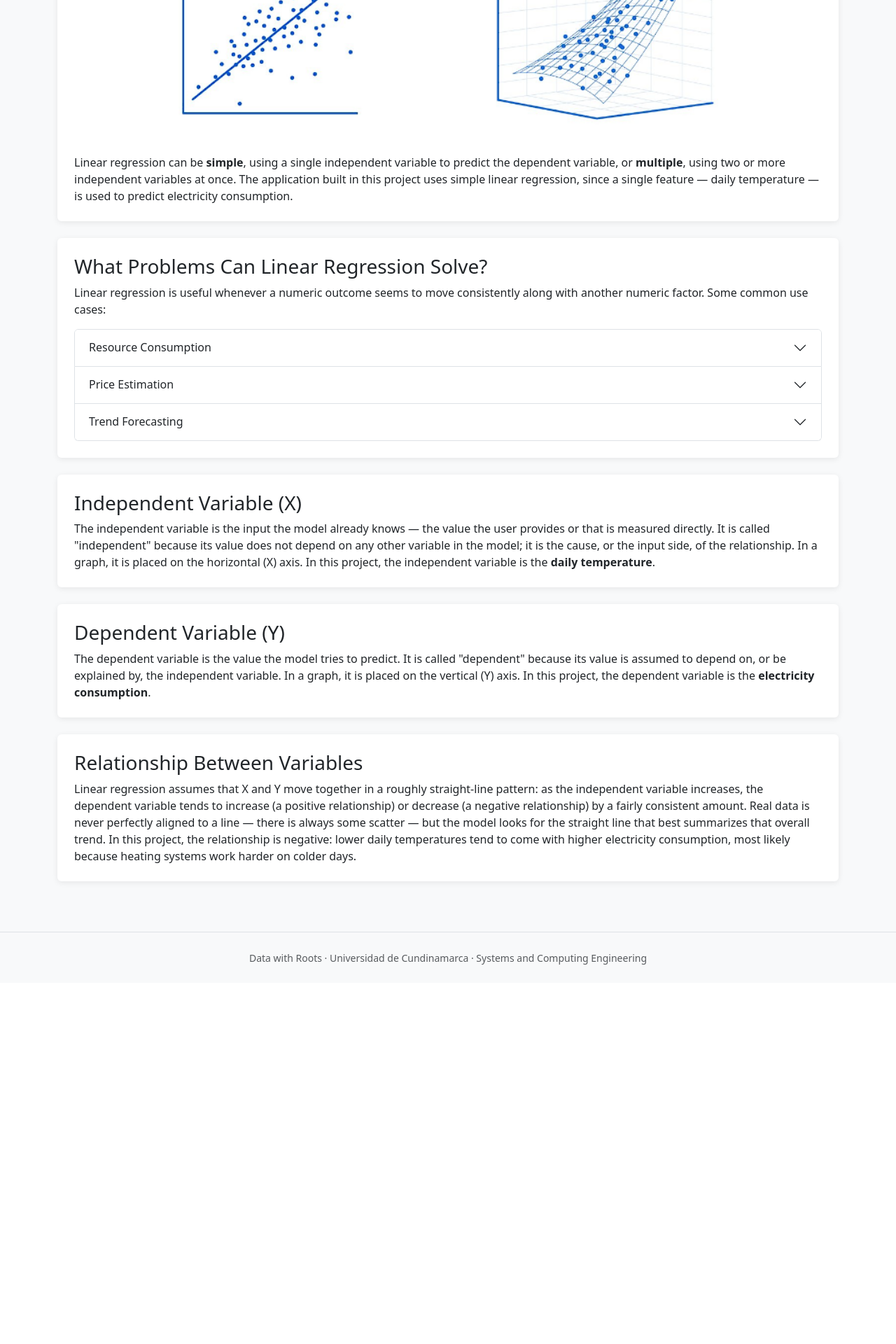
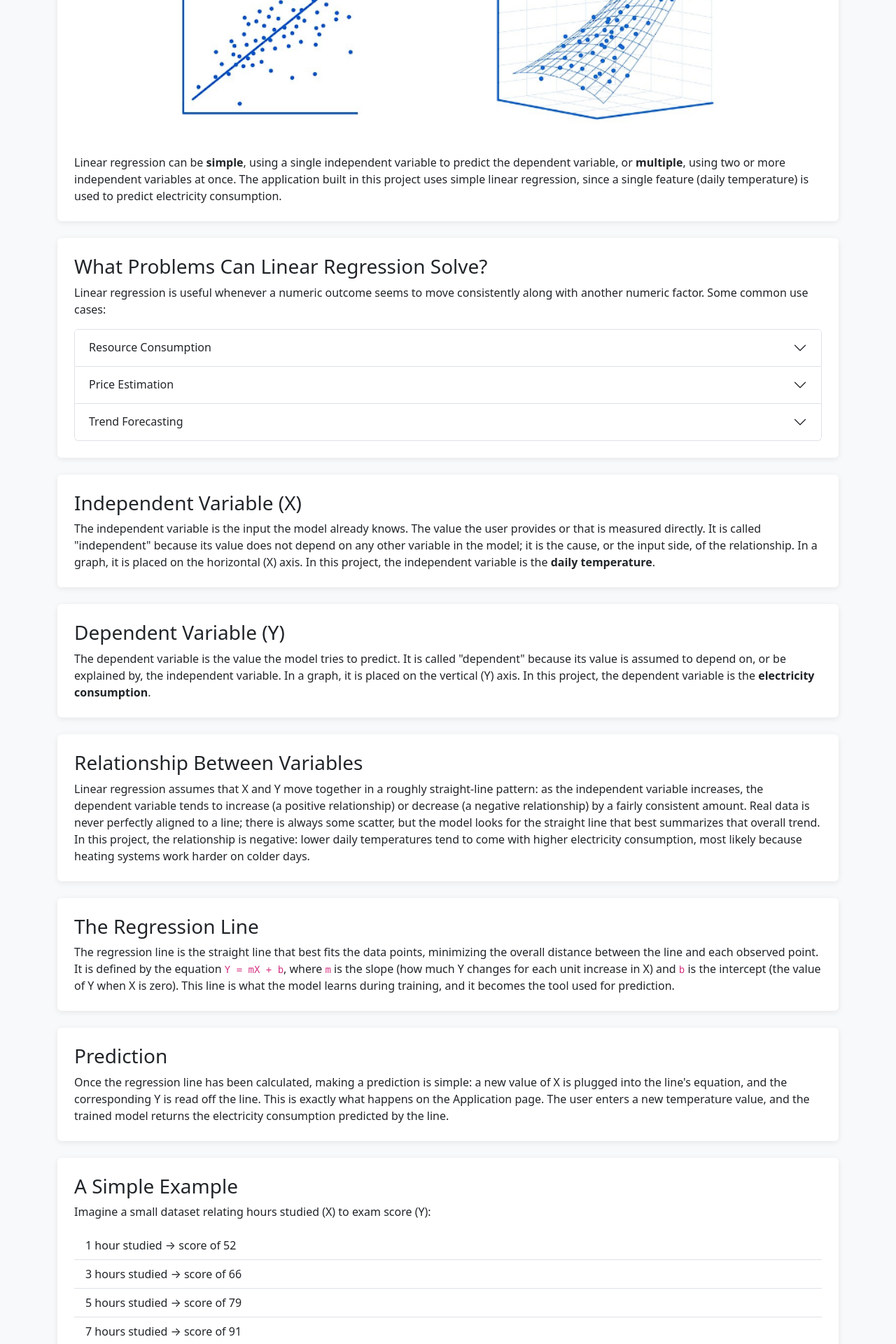
Before and after one commit to samucr27/Machine-Learning-Act1, a Flask app: page /linear-regression/concepts in a window 1280 px wide. Shown: the part 737-2657 px from the top of the page at 70% size. Before the commit the page ends 2115 px from the top, so only its background shows below. Run offline with Flask 3, Linux system fonts and the light colour scheme; some libraries are stand-ins or nearby versions.

Commit message:
The regression line, the prediction, and a worked example have been added, along with corrections for minor grammatical errors.

```diff
--- a/templates/lr_concepts.html
+++ b/templates/lr_concepts.html
@@ -32,7 +32,7 @@
                 Linear regression can be <strong>simple</strong>, using a single independent variable to
                 predict the dependent variable, or <strong>multiple</strong>, using two or more independent
                 variables at once. The application built in this project uses simple linear regression,
-                since a single feature — daily temperature — is used to predict electricity consumption.
+                since a single feature (daily temperature) is used to predict electricity consumption.
             </p>
         </div>
     </div>
@@ -59,8 +59,7 @@
                          aria-labelledby="headingConsumption" data-bs-parent="#accordionProblems">
                         <div class="accordion-body">
                             Estimating how much electricity, water, or fuel will be consumed based on a
-                            condition such as temperature, occupancy, or time of year — exactly the case
-                            used in this project's Application page.
+                            condition such as temperature, occupancy, or time of year.
                         </div>
                     </div>
                 </div>
@@ -107,7 +106,7 @@
         <div class="card-body p-4">
             <h3>Independent Variable (X)</h3>
             <p class="lead-text mb-0">
-                The independent variable is the input the model already knows — the value the user
+                The independent variable is the input the model already knows. The value the user
                 provides or that is measured directly. It is called "independent" because its value does
                 not depend on any other variable in the model; it is the cause, or the input side, of the
                 relationship. In a graph, it is placed on the horizontal (X) axis. In this project, the
@@ -135,7 +134,7 @@
                 Linear regression assumes that X and Y move together in a roughly straight-line pattern:
                 as the independent variable increases, the dependent variable tends to increase (a positive
                 relationship) or decrease (a negative relationship) by a fairly consistent amount. Real data
-                is never perfectly aligned to a line — there is always some scatter — but the model looks
+                is never perfectly aligned to a line; there is always some scatter, but the model looks
                 for the straight line that best summarizes that overall trend. In this project, the
                 relationship is negative: lower daily temperatures tend to come with higher electricity
                 consumption, most likely because heating systems work harder on colder days.
@@ -144,4 +143,54 @@
     </div>
 
 
+    <div class="card accent-card mb-4">
+        <div class="card-body p-4">
+            <h3>The Regression Line</h3>
+            <p class="lead-text mb-0">
+                The regression line is the straight line that best fits the data points, minimizing the
+                overall distance between the line and each observed point. It is defined by the equation
+                <code>Y = mX + b</code>, where <code>m</code> is the slope (how much Y changes for each unit
+                increase in X) and <code>b</code> is the intercept (the value of Y when X is zero). This
+                line is what the model learns during training, and it becomes the tool used for prediction.
+            </p>
+        </div>
+    </div>
+
+    <div class="card accent-card mb-4">
+        <div class="card-body p-4">
+            <h3>Prediction</h3>
+            <p class="lead-text mb-0">
+                Once the regression line has been calculated, making a prediction is simple: a new value of
+                X is plugged into the line's equation, and the corresponding Y is read off the line. This is
+                exactly what happens on the Application page. The user enters a new temperature value, and
+                the trained model returns the electricity consumption predicted by the line.
+            </p>
+        </div>
+    </div>
+
+    <div class="card accent-card mb-4">
+        <div class="card-body p-4">
+            <h3>A Simple Example</h3>
+            <p class="lead-text">
+                Imagine a small dataset relating hours studied (X) to exam score (Y):
+            </p>
+            <ul class="list-group list-group-flush mb-3">
+                <li class="list-group-item">1 hour studied → score of 52</li>
+                <li class="list-group-item">3 hours studied → score of 66</li>
+                <li class="list-group-item">5 hours studied → score of 79</li>
+                <li class="list-group-item">7 hours studied → score of 91</li>
+            </ul>
+            <p class="lead-text mb-0">
+                A linear regression model trained on these data points would find a line whose positive slope would indicate an increase of approximately
+                between 8 and 10 points in the score for each additional hour of study. If a new student
+                studies for 4 hours, the model predicts a score by reading the value of the line at X = 4, even though
+                that exact point was never present in the original data. This same principle reading a
+                predicted Y value from a learned line is what the model applies, on a larger scale, on the
+                “Application” page of this project.
+            </p>
+        </div>
+    </div>
+
+
+
 {% endblock %}
```
